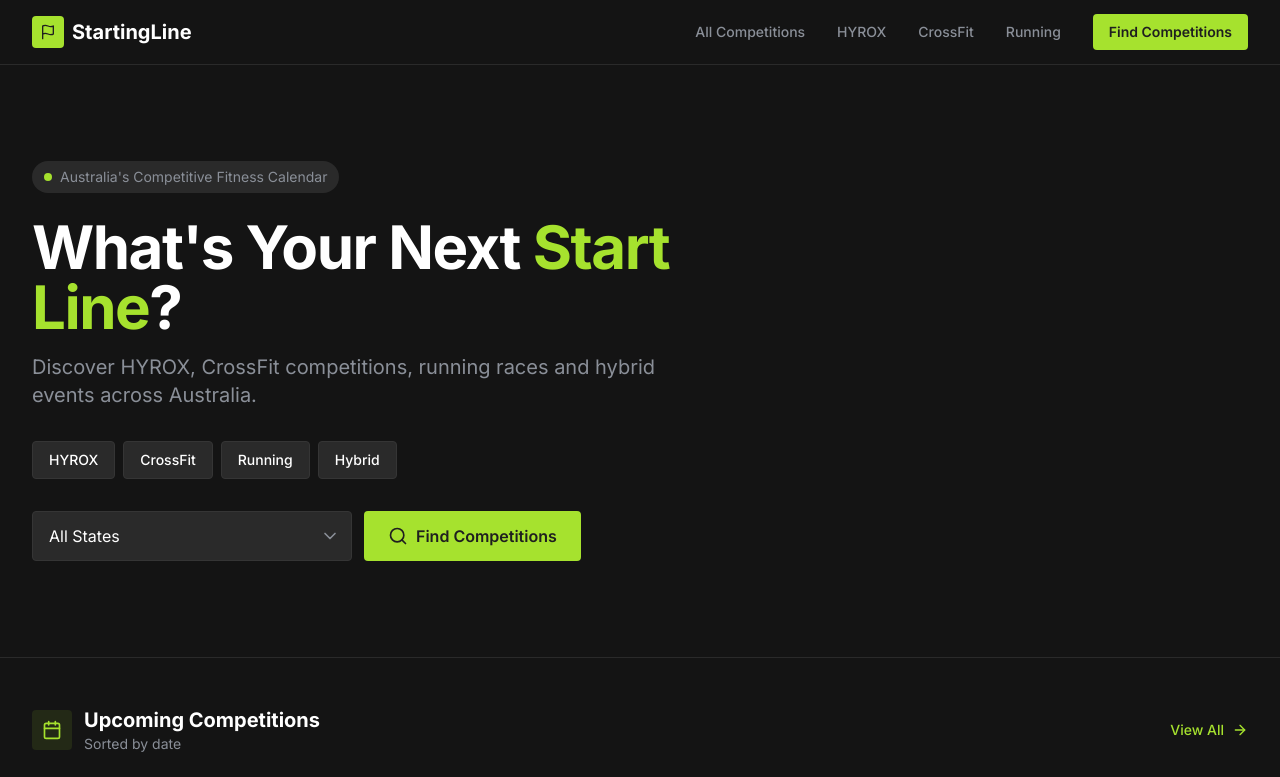
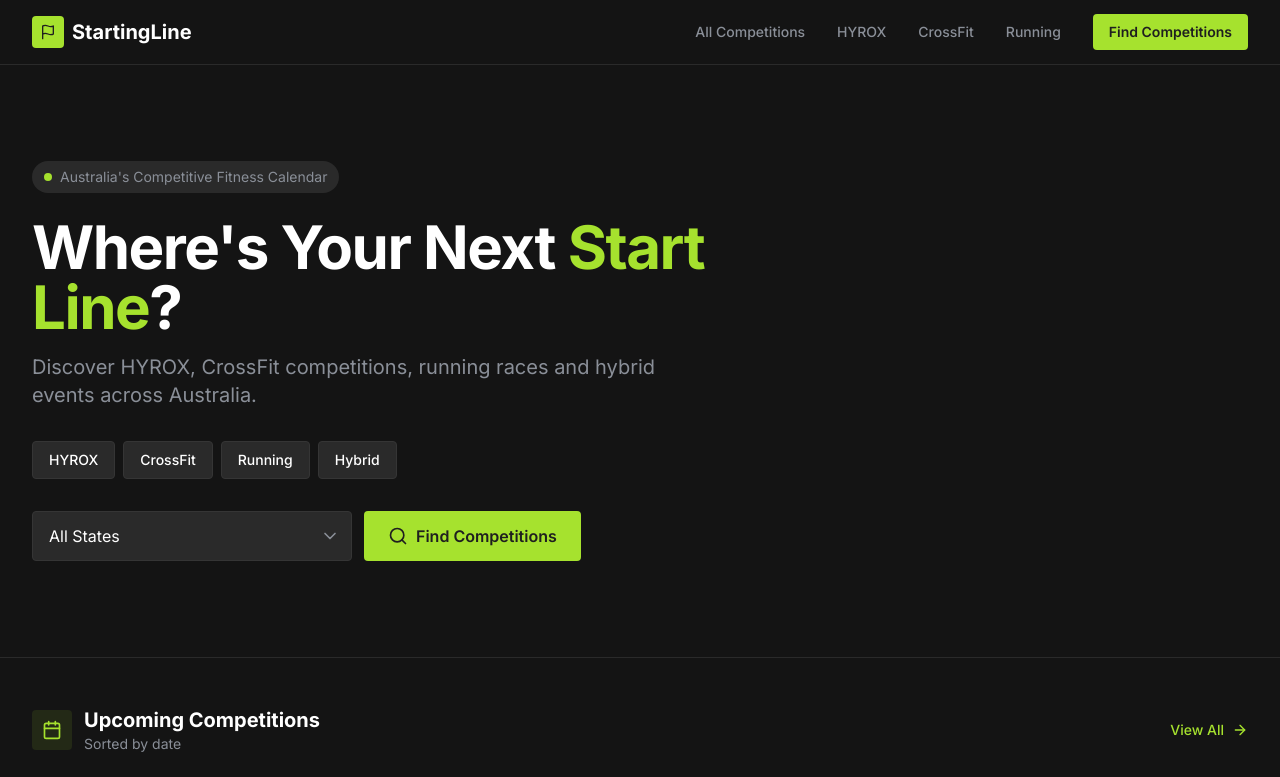
Before and after one commit to StartlineAU/startline-web-app, a Next.js app: page / in a window 1280 px wide. Shown: the top 777 px of the page. Built offline with nearby package versions, Linux system fonts and the light colour scheme.

Commit message:
Update hero headline: Where's Your Next Start Line

```diff
--- a/components/Hero.tsx
+++ b/components/Hero.tsx
@@ -35,7 +35,7 @@
 
           {/* Headline */}
           <h1 className="text-4xl md:text-5xl lg:text-6xl font-bold text-white mb-4 leading-tight tracking-tight">
-            What&apos;s Your Next{" "}
+            Where&apos;s Your Next{" "}
             <span className="text-primary">Start Line</span>?
           </h1>
 
```
